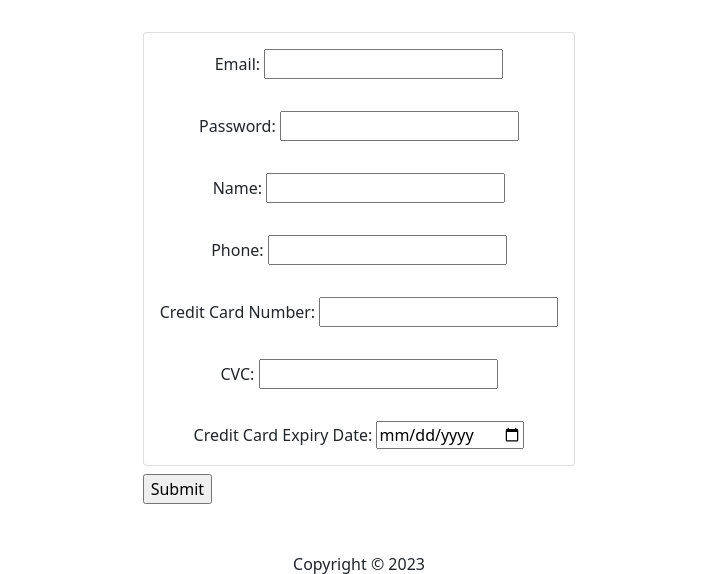
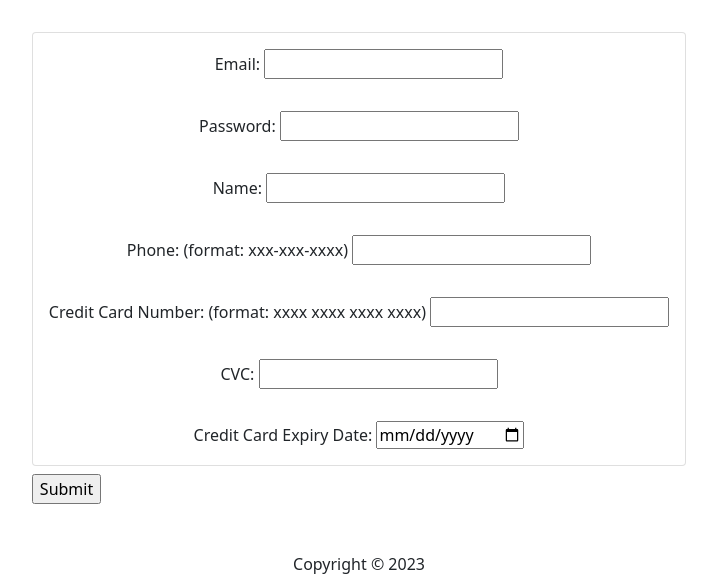
Before and after one commit to maxwell-kepler/Bros-In-A-Bun, a PHP site: page /credentials/sign-up.php in a window 1280 px wide. Shown: the part 56-630 px from the top of the page, without its empty margins (281-998 px from the left). Run offline with PHP 8.4, Linux system fonts and the light colour scheme.

Commit message:
final changes

```diff
--- a/config/database.php
+++ b/config/database.php
@@ -5,15 +5,12 @@
     define('DB_NAME', 'bros');
 
     //Create connection
-    //$con = new mysqli(DB_HOST, DB_USER, DB_PASS, DB_NAME);
     $con = mysqli_connect(DB_HOST, DB_USER, DB_PASS, DB_NAME);
 
     //Check connection
     if($con->connect_error) {
         die('Connection Failed ' . $con->connect_error);
-    } /*else {
-        echo 'Connected to database';
-    }*/
-
+    }
 
 //https://stackoverflow.com/questions/18022809/how-to-solve-error-mysql-shutdown-unexpectedly
+?>
--- a/credentials/sign-up.php
+++ b/credentials/sign-up.php
@@ -1,7 +1,6 @@
 <?php include '../inc/header.php'; ?>
 
 <?php
-
 function createCustomer($Email, $Password, $Name, $Phone, $CC_Num, $CC_CVC, $CC_Exp){
     //Codes: true is success, email is invalid email, false is someother failure
     global $con;
@@ -68,11 +67,11 @@ if(isset($_POST['submit'])){
             <input type="text" name="Name">
         </div>
         <div class="card-body text-center">
-            <label for="Phone">Phone: </label>
+            <label for="Phone">Phone: (format: xxx-xxx-xxxx)</label>
             <input type="tel" name="Phone">
         </div>
         <div class="card-body text-center">
-            <label for="CC_Num">Credit Card Number: </label>
+            <label for="CC_Num">Credit Card Number: (format: xxxx xxxx xxxx xxxx)</label>
             <input type="text" name="CC_Num">
         </div>
         <div class="card-body text-center">
--- a/customer/confirm.php
+++ b/customer/confirm.php
@@ -42,7 +42,6 @@ foreach(array_keys($ingArr) as $item){
         $priceArr[0] += $row['Unit_cost'];
     }
     if($expecetedQuantity > $actualQuantity){
-        //echo "         Warning, we don't have enough " . $sandTopping . " to complete your order";
         $missingIngArr[] = $sandTopping;
     }
     echo '<br>';
@@ -103,14 +102,11 @@ if(!empty($drinkArr)){
 $total = $priceArr[0] + $priceArr[1] + $priceArr[2];
 $_SESSION['total'] = $total;
 echo "<br>Your total price comes to: $$total<br>";
-
-//Check out a better way to store type of bread
 ?>
 
 
 
 <?php
-
 if(!empty($missingIngArr) || !empty($missingSideArr) || !empty($missingDrinkArr)){
     echo "<br>Warning, we are missing certain items to complete your order. Missing items:<br>";
     if(!empty($missingIngArr)){
```
Also changed, not shown: credentials/sign-in.php (+0 -7 lines).
